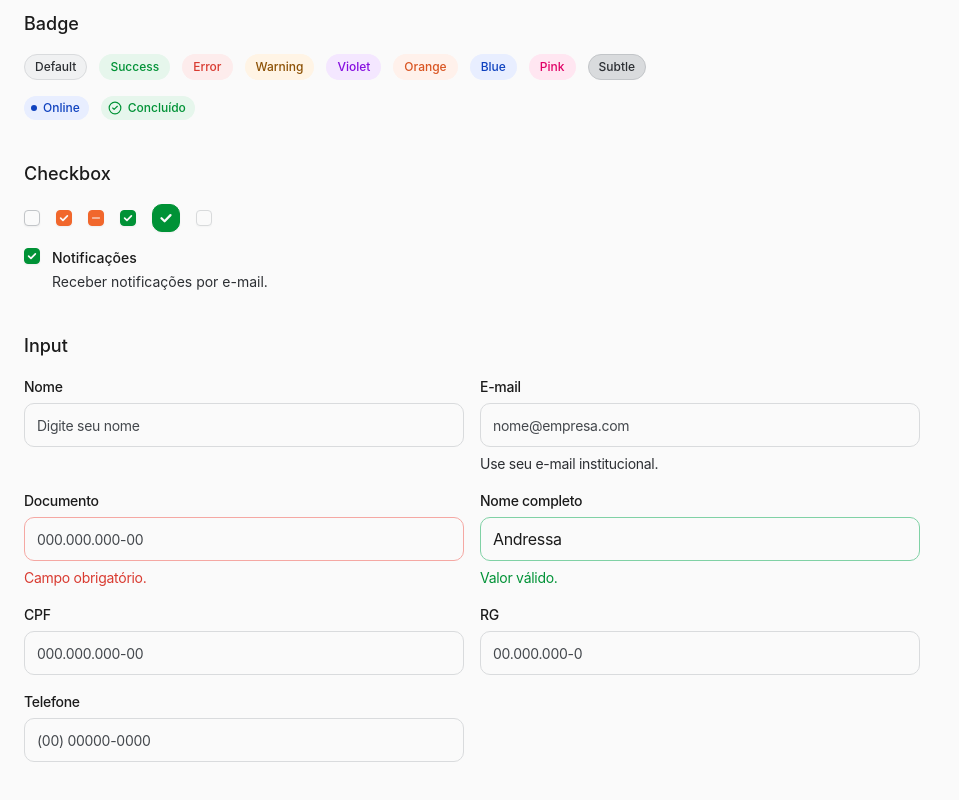
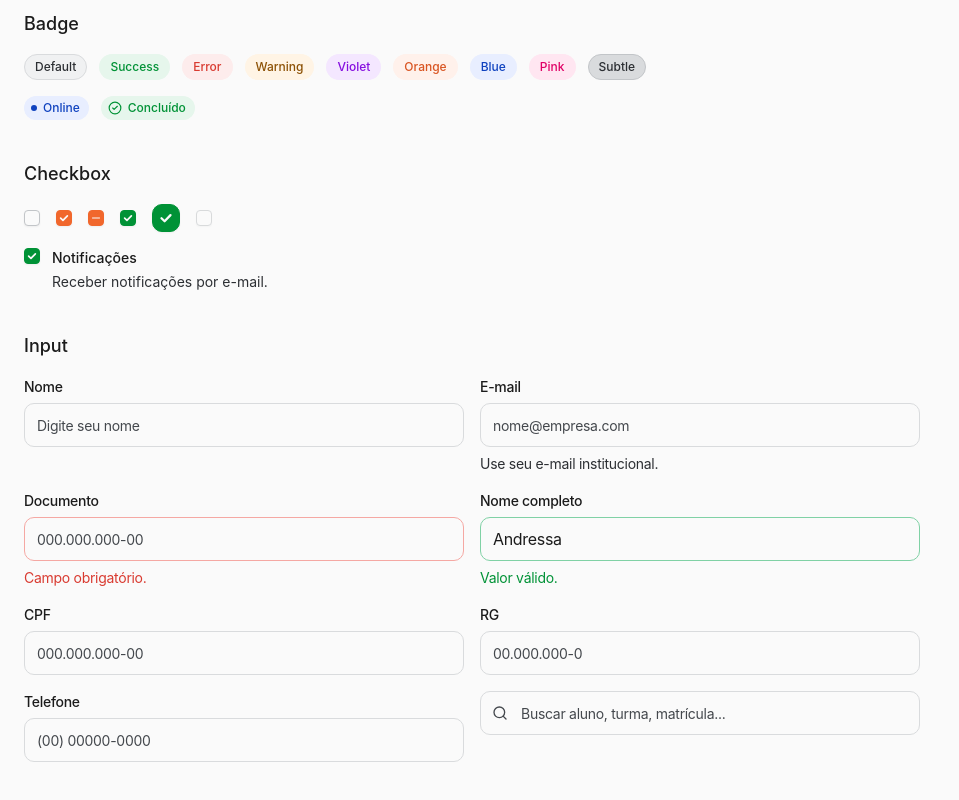
Before and after one commit to AndressaMendess/clm-gestao-2.0, a Next.js app: page / in a window 1280 px wide. Shown: the part 346-1146 px from the top of the page, without its empty margins (0-959 px from the left). Built offline with nearby package versions, Linux system fonts and the light colour scheme.

Commit message:
fix: align search input icons and remove native clear duplication

```diff
--- a/src/app/page.tsx
+++ b/src/app/page.tsx
@@ -2,7 +2,7 @@ import { CheckCircle2, Plus, Search } from "lucide-react";
 import { Badge } from "../components/ui/badge";
 import { Button, IconButton } from "../components/ui/button";
 import { Checkbox, CheckboxField } from "../components/ui/checkbox";
-import { CpfInput, Input, PhoneInput, RgInput } from "../components/ui/input";
+import { CpfInput, Input, PhoneInput, RgInput, SearchInput } from "../components/ui/input";
 
 export default function HomePage() {
   return (
@@ -105,6 +105,7 @@ export default function HomePage() {
             <CpfInput label="CPF" placeholder="000.000.000-00" />
             <RgInput label="RG" placeholder="00.000.000-0" />
             <PhoneInput label="Telefone" placeholder="(00) 00000-0000" />
+            <SearchInput placeholder="Buscar aluno, turma, matrícula..." />
           </div>
         </section>
       </div>
--- a/src/components/ui/input/index.tsx
+++ b/src/components/ui/input/index.tsx
@@ -2,3 +2,5 @@ export { Input } from "./input.base";
 export type { InputHelperTone, InputProps } from "./input.types";
 export { CpfInput, PhoneInput, RgInput } from "./masked-inputs";
 export type { MaskedInputProps } from "./masked-inputs";
+export { SearchInput } from "./search-input";
+export type { SearchInputProps } from "./search-input";
--- /dev/null
+++ b/src/components/ui/input/search-input.tsx
@@ -0,0 +1,130 @@
+"use client";
+
+import { Search, X } from "lucide-react";
+import { forwardRef, useId, useState } from "react";
+import type { KeyboardEvent, MouseEvent } from "react";
+import { cx } from "@/lib/cx";
+import { Input } from "./input.base";
+import { getInputHelperStyles, inputFieldWrapperStyles } from "./input.styles";
+import type { InputProps } from "./input.types";
+
+export type SearchInputProps = Omit<InputProps, "type" | "label" | "showLabel"> & {
+  clearAriaLabel?: string;
+  onClear?: () => void;
+  showClearButton?: boolean;
+};
+
+function getCurrentValue(value: string | number | readonly string[] | undefined): string {
+  if (typeof value === "string") return value;
+  if (typeof value === "number") return String(value);
+  return "";
+}
+
+export const SearchInput = forwardRef<HTMLInputElement, SearchInputProps>(function SearchInput(
+  {
+    className,
+    clearAriaLabel = "Limpar busca",
+    defaultValue,
+    helperText,
+    helperTone,
+    id,
+    onChange,
+    onClear,
+    onKeyDown,
+    showClearButton = true,
+    tone,
+    value,
+    wrapperClassName,
+    ...props
+  },
+  ref,
+) {
+  const generatedId = useId();
+  const inputId = id ?? generatedId;
+  const helperId = helperText ? `${inputId}-helper` : undefined;
+  const describedBy = [props["aria-describedby"], helperId].filter(Boolean).join(" ") || undefined;
+  const resolvedTone = tone ?? helperTone ?? "default";
+  const [innerValue, setInnerValue] = useState(getCurrentValue(defaultValue));
+  const isControlled = value !== undefined;
+  const resolvedValue = isControlled ? getCurrentValue(value) : innerValue;
+  const hasValue = resolvedValue.length > 0;
+
+  const handleChange: InputProps["onChange"] = (event) => {
+    if (!isControlled) {
+      setInnerValue(event.currentTarget.value);
+    }
+    onChange?.(event);
+  };
+
+  const clearValue = (target: HTMLInputElement | null) => {
+    if (!target) return;
+
+    if (!isControlled) {
+      setInnerValue("");
+    }
+
+    target.value = "";
+    target.dispatchEvent(new Event("input", { bubbles: true }));
+    target.focus();
+    onClear?.();
+  };
+
+  const handleClearClick = (event: MouseEvent<HTMLButtonElement>) => {
+    const input = event.currentTarget.parentElement?.querySelector("input");
+    clearValue(input ?? null);
+  };
+
+  const handleKeyDown = (event: KeyboardEvent<HTMLInputElement>) => {
+    if (event.key === "Escape" && hasValue) {
+      clearValue(event.currentTarget);
+      event.preventDefault();
+    }
+    onKeyDown?.(event);
+  };
+
+  return (
+    <div className={cx(inputFieldWrapperStyles, wrapperClassName)}>
+      <div className="relative">
+        <span
+          aria-hidden
+          className="pointer-events-none absolute left-3 top-1/2 inline-flex -translate-y-1/2 items-center justify-center text-[var(--content-tertiary)]"
+        >
+          <Search className="block h-4 w-4" />
+        </span>
+
+        <Input
+          {...props}
+          aria-describedby={describedBy}
+          aria-label={props["aria-label"] ?? "Buscar"}
+          className={cx("pl-10", showClearButton ? "pr-10" : "pr-3", className)}
+          defaultValue={isControlled ? undefined : defaultValue}
+          id={inputId}
+          onChange={handleChange}
+          onKeyDown={handleKeyDown}
+          ref={ref}
+          role="searchbox"
+          tone={resolvedTone}
+          type="text"
+          value={isControlled ? value : innerValue}
+        />
+
+        {showClearButton && hasValue ? (
+          <button
+            aria-label={clearAriaLabel}
+            className="absolute right-3 top-1/2 inline-flex -translate-y-1/2 items-center justify-center rounded-full p-0 text-[var(--content-tertiary)] transition-colors hover:text-[var(--content-primary)] focus-visible:outline-none focus-visible:ring-2 focus-visible:ring-[var(--button-focus-ring)]"
+            onClick={handleClearClick}
+            type="button"
+          >
+            <X className="block h-4 w-4" />
+          </button>
+        ) : null}
+      </div>
+
+      {helperText ? (
+        <p className={getInputHelperStyles(resolvedTone)} id={helperId}>
+          {helperText}
+        </p>
+      ) : null}
+    </div>
+  );
+});
```
Also changed, not shown: 1 other file (tests, documents, lock files or other folders).
